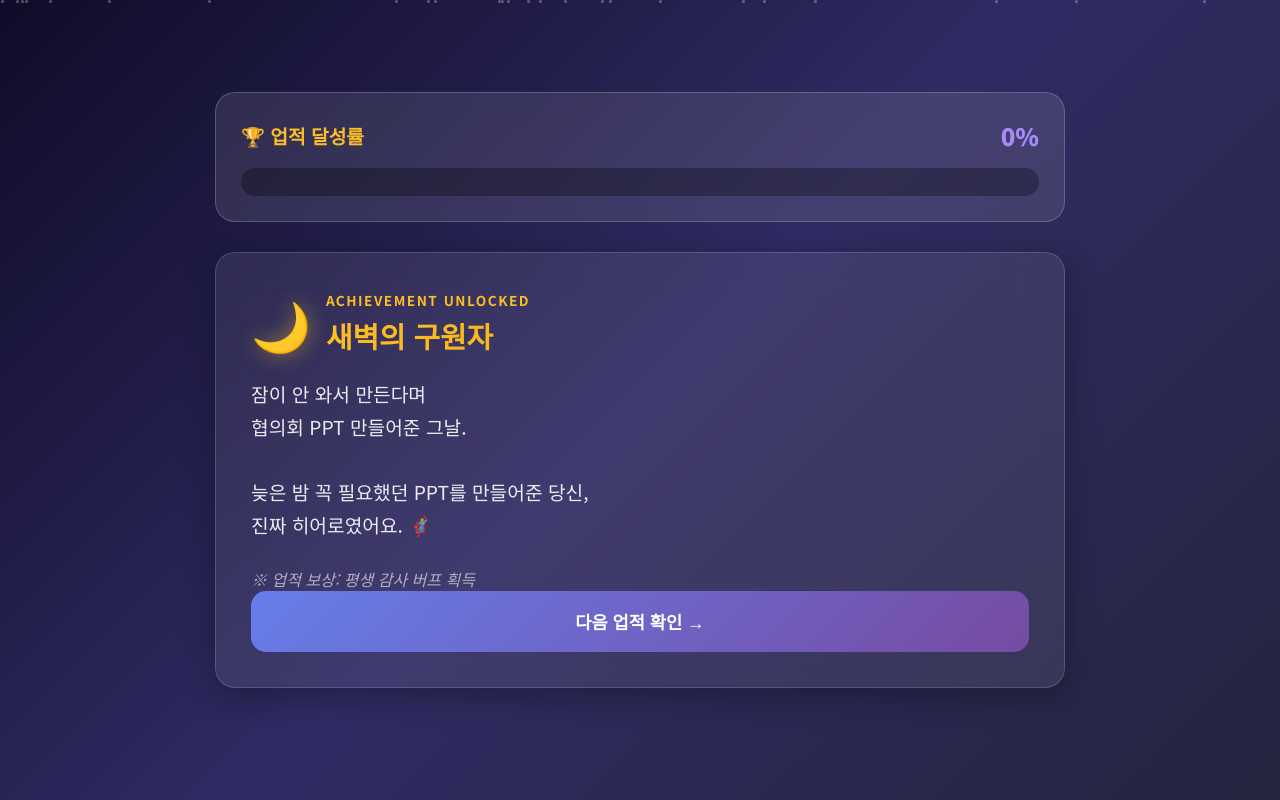
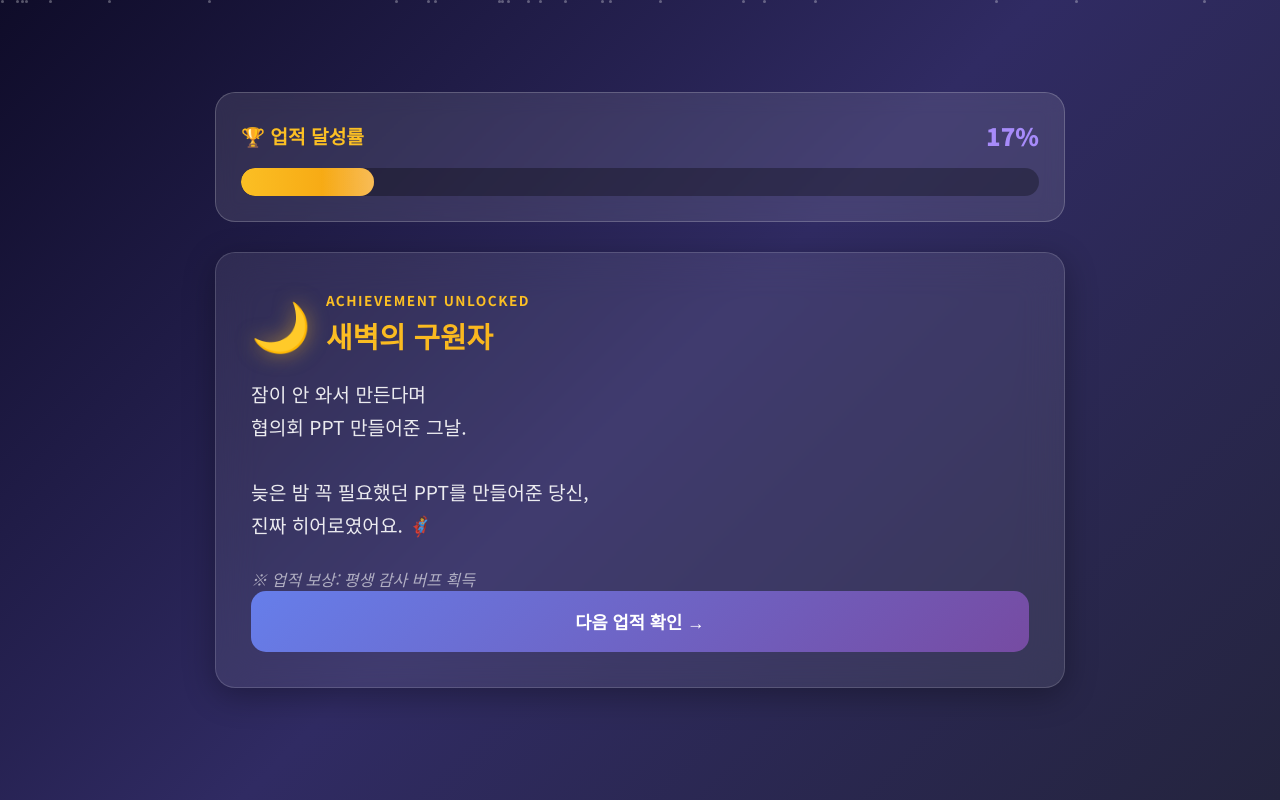
Before and after one commit to n3wr1ch/suri, a plain HTML site: page index.html in a window 1280 px wide. Drawn offline with Linux system fonts and the light colour scheme.

Commit message:
Update index.html

```diff
--- a/index.html
+++ b/index.html
@@ -675,7 +675,7 @@
         const totalAchievements = 6;
 
         function updateProgress() {
-            const progress = ((currentAchievement - 1) / totalAchievements) * 100;
+            const progress = (currentAchievement / totalAchievements) * 100;
             document.getElementById('progressFill').style.width = progress + '%';
             document.getElementById('progressPercent').textContent = Math.round(progress);
         }
```
